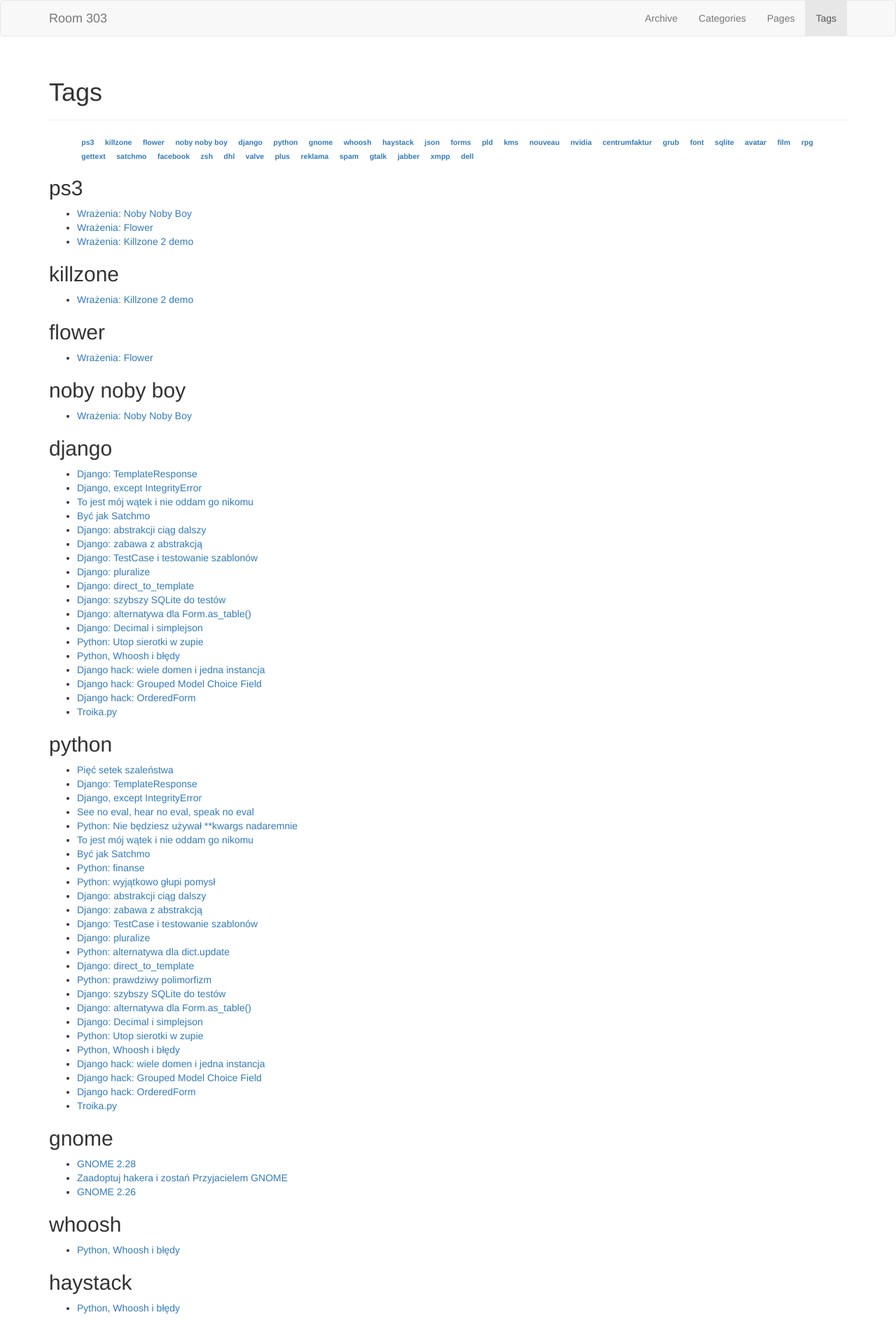
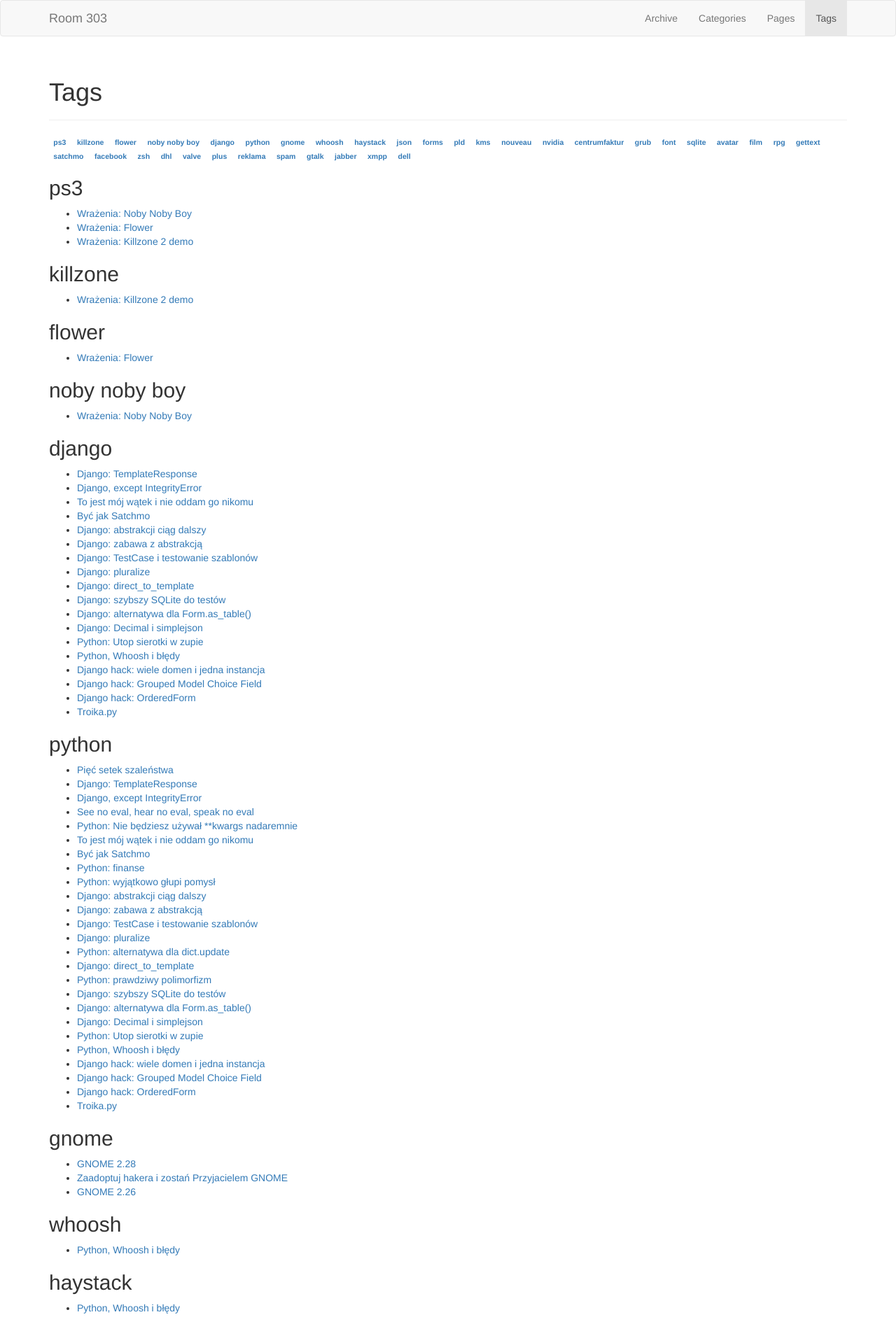
Before and after one commit to patrys/patrys.github.io, a Jekyll site: the page built from tags.html, in a window 1280 px wide. Shown: the top 1902 px of the page at 70% size. Built offline with Jekyll 4.4.1, drawn with Linux system fonts in a browser that asks for light colours; nearby versions of some CDN libraries; comment, search, counter and statistics services are not loaded.

Commit message:
Fix listings

```diff
--- a/categories.html
+++ b/categories.html
@@ -6,10 +6,10 @@ group: navigation
 ---
 {% include JB/setup %}
 
-<ul class="tag_box inline">
+<p>
   {% assign categories_list = site.categories %}
   {% include JB/categories_list %}
-</ul>
+</p>
 
 
 {% for category in site.categories %}
--- a/tags.html
+++ b/tags.html
@@ -6,10 +6,10 @@ group: navigation
 ---
 {% include JB/setup %}
 
-<ul class="tag_box inline">
+<p>
   {% assign tags_list = site.tags %}
   {% include JB/tags_list %}
-</ul>
+</p>
 
 
 {% for tag in site.tags %}
```
